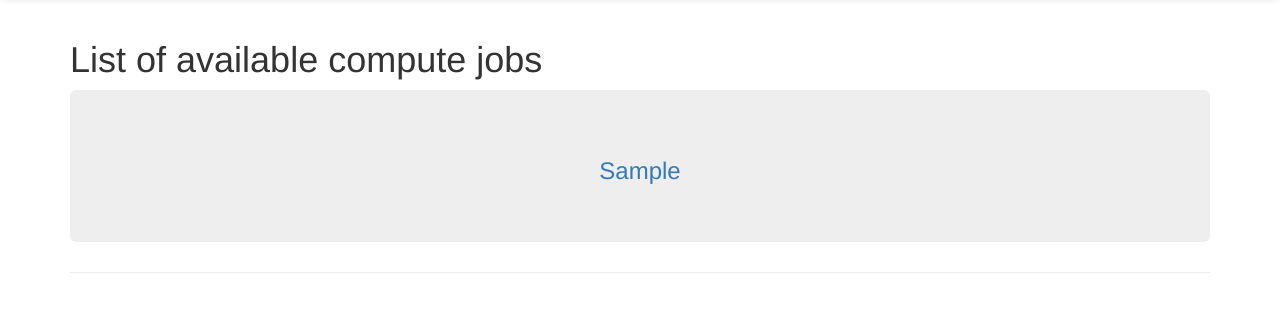
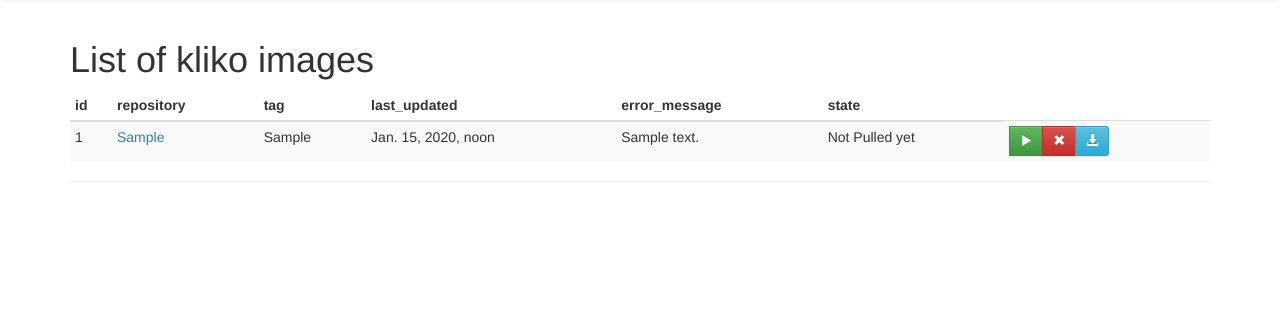
Before and after one commit to ratt-ru/rodrigues, a Django app: page /scheduler/images/ in a window 1280 px wide. Shown: the part 52-364 px from the top of the page. Run offline with Django 3.2, Linux system fonts and the light colour scheme; a user stored in the database is signed in; tables that the repository leaves empty hold one stand-in row (values such as "Sample post"); parts of the project's set-up code (start-up, migrations or seed data) failed here and were passed over; some libraries are stand-ins or nearby versions.

Commit message:
add option to download iamges for admin

```diff
--- a/scheduler/models.py
+++ b/scheduler/models.py
@@ -27,11 +27,11 @@ class KlikoImage(Model):
     VALID = 'V'       # image is a valid kliko container and ready to use
 
     STATE_TYPES = (
-        (NOT_PULLED, 'NOT_PULLED'),
-        (PULLING, 'PULLING'),
-        (PULLED, 'PULLED'),
-        (INVALID, 'INVALID'),
-        (VALID, 'VALID'),
+        (NOT_PULLED, 'Not Pulled yet'),
+        (PULLING, 'Pulling'),
+        (PULLED, 'Pulled'),
+        (INVALID, 'Invalid'),
+        (VALID, 'Valid'),
     )
     state = CharField(choices=STATE_TYPES, max_length=1, default=NOT_PULLED)
 
--- a/scheduler/tasks.py
+++ b/scheduler/tasks.py
@@ -6,6 +6,7 @@ from celery import shared_task
 from pytz import timezone
 import docker
 import json
+from json.decoder import JSONDecodeError
 from django.conf import settings
 from django.core.mail import send_mail
 import requests.exceptions
@@ -133,16 +134,21 @@ def pull_image(kliko_image_id):
     errors = ""
 
     for line in client.pull(kliko_image.repository, kliko_image.tag, stream=True):
-        line = json.loads(line.decode('utf-8'))
-        if 'error' in line:
-            errors += line['error']
-            logging.error(line['error'])
-        elif 'status' in line:
-            logging.info(line['status'])
+        try:
+            line = json.loads(line.decode('utf-8'))
+        except JSONDecodeError as e:
+            errors = "cant parse docker output: " + str(e)
         else:
-            raise Exception('unknown return code')
+            if 'error' in line:
+                errors += line['error']
+                logging.error(line['error'])
+            elif 'status' in line:
+                logging.info(line['status'])
+            else:
+                errors = 'unknown return code in docker client response: ' + str(line)
 
     if errors:
+        logging.error(errors)
         kliko_image.state = kliko_image.NOT_PULLED
         kliko_image.error_message = errors
     else:
--- a/scheduler/urls.py
+++ b/scheduler/urls.py
@@ -1,7 +1,14 @@
 from django.conf.urls import patterns, url
-from .views import (schedule_image, ImageList, JobDelete, reschedule_image,  JobList)
+from .views import (schedule_image, ImageList, ImageDelete, ImagePull,
+                    JobDelete, ImageCreate, reschedule_image,  JobList)
 
-images_list_url = url(r'^images/$', ImageList.as_view(), name='container_list')
+image_list_url = url(r'^images/$', ImageList.as_view(), name='image_list')
+
+image_create_url = url(r'^image/create/$', ImageCreate.as_view(), name='image_create')
+
+image_delete_url = url(r'^image/delete/(?P<pk>\d+)/$', ImageDelete.as_view(), name='image_delete')
+
+image_pull_url = url(r'^image/pull/(?P<pk>\d+)/$', ImagePull.as_view(), name='image_pull')
 
 job_create_url = url(r'^job/create/(?P<image_id>\d+)/$', schedule_image, name='job_create')
 
@@ -13,7 +20,10 @@ job_list_url = url(r'^$', JobList.as_view(), name='job_list')
 
 
 all_ = (
-    images_list_url,
+    image_list_url,
+    image_create_url,
+    image_delete_url,
+    image_pull_url,
     job_create_url,
     job_delete_url,
     job_reschedule_url,
--- a/scheduler/views.py
+++ b/scheduler/views.py
@@ -12,16 +12,17 @@ from django.conf import settings
 from django.contrib import messages
 from django.core.urlresolvers import reverse_lazy, reverse
 from django.http.response import HttpResponseRedirect
-from django.views.generic import ListView, DeleteView
+from django.views.generic import ListView, DeleteView, CreateView, RedirectView, DetailView
 from django.shortcuts import render
 from django.contrib.auth.decorators import login_required
 from django.forms import CharField
 from django.contrib.auth.mixins import LoginRequiredMixin
-from django.http import Http404
+from .tasks import pull_image
 
 from scheduler.models import Job, KlikoImage
 from scheduler.scheduling import create_job
-
+from django.utils.decorators import method_decorator
+from django.contrib.auth.decorators import permission_required
 
 logger = logging.getLogger(__name__)
 
@@ -30,20 +31,40 @@ class ImageList(LoginRequiredMixin, ListView):
     model = KlikoImage
 
 
+@method_decorator(permission_required('scheduler.create_klikoimage'), name='dispatch')
+class ImageCreate(LoginRequiredMixin, CreateView):
+    model = KlikoImage
+    fields = ['repository', 'tag']
+    success_url = reverse_lazy('image_list')
+
+
+@method_decorator(permission_required('scheduler.delete_klikoimage'), name='dispatch')
+class ImageDelete(LoginRequiredMixin, DeleteView):
+    model = KlikoImage
+    success_url = reverse_lazy('image_list')
+
+
+@method_decorator(permission_required('scheduler.change_klikoimage'), name='dispatch')
+class ImagePull(LoginRequiredMixin, DeleteView):
+    model = KlikoImage
+    success_url = reverse_lazy('image_list')
+    template_name_suffix = '_pull'
+
+    def delete(self, request, *args, **kwargs):
+        self.object = self.get_object()
+        success_url = self.get_success_url()
+        pull_image.delay(kliko_image_id=self.object.id)
+        return HttpResponseRedirect(success_url)
+
+
 class JobList(ListView):
     model = Job
 
 
+@method_decorator(permission_required('scheduler.change_job'), name='dispatch')
 class JobDelete(LoginRequiredMixin, DeleteView):
     model = Job
     success_url = reverse_lazy('job_list')
-
-    def get_object(self, queryset=None):
-        """ Hook to ensure object is owned by request.user. """
-        obj = super(JobDelete, self).get_object()
-        if not obj.owner == self.request.user:
-            raise Http404
-        return obj
 
 
 @login_required
--- a/templates/base.html
+++ b/templates/base.html
@@ -16,7 +16,7 @@
         <a class="navbar-brand" href="">R.O.D.R.I.G.U.E.S.</a>
         <ul class="nav navbar-nav">
             <li><a href="{% url 'job_list' %}">List jobs</a></li>
-            <li><a href="{% url 'container_list' %}">Create job</a></li>
+            <li><a href="{% url 'image_list' %}">Create job</a></li>
 
         </ul>
         <ul class="nav navbar-nav navbar-right">
--- a/templates/scheduler/klikoimage_list.html
+++ b/templates/scheduler/klikoimage_list.html
@@ -5,24 +5,61 @@
 
 {%  block content %}
 
+            <h1>List of kliko images</h1>
+
     {% if object_list %}
-        <h1>List of available compute jobs</h1>
-        <div class="jumbotron">
-            <div class="container center-block text-center">
+
+        <table class="table table-striped table-condensed">
+            <thead>
+            <tr>
+                <th>id</th>
+                <th>repository</th>
+                <th>tag</th>
+                <th>last_updated</th>
+                <th>error_message</th>
+                <th>state</th>
+            </tr>
+            </thead>
+
             {% for object in object_list %}
                 <tr>
-                    <h3><a href="{%  url 'job_create' object.id %}">{{ object.repository }}</a></h3>
+                    <td>{{ object.id }}</td>
+                    <td><a href="{%  url 'job_create' object.id %}">{{ object.repository }}</a></td>
+                    <td>{{ object.tag }}</td>
+                    <td>{{ object.last_updated }}</td>
+                    <td>{{ object.error_message }}</td>
+                    <td>{{ object.get_state_display }}</td>
+
+                    <td>
+                        <div class="btn-group">
+
+                          <form id=pull_form" action="{% url 'image_pull' object.id %}" method="post">
+                                {% csrf_token %}
+                            </form>
+                              <a alt="create job" href="{% url 'job_create' object.id %}" class="btn btn-success btn-sm">
+                                 <span class="glyphicon glyphicon-play"></span></a>
+                                {%  if perms.scheduler.delete_klikoimage %}
+                                 <a href="{% url 'image_delete' object.id %}" class="btn btn-danger btn-sm">
+                                     <span class="glyphicon glyphicon-remove"></span></a>
+                                {% endif %}
+
+                                {%  if perms.scheduler.change_klikoimage %}
+                                 <a href="{% url 'image_pull' object.id %}" class="btn btn-info btn-sm">
+                                     <span class="glyphicon glyphicon-download-alt"></span></a>
+                                {% endif %}
+
+                        </div>
+                    </td>
                 </tr>
-                {% empty %}
-                    <h3>No compute jobs available. The administrator needs to add some in the admin view.</h3>
+
             {% endfor %}
-            </div>
-        </div>
+        </table>
     {%  else %}
+
 
         <div class="jumbotron">
             <div class="container center-block text-center">
-                <h1>no Forms!</h1>
+                <h1>no images yet!</h1>
             </div>
         </div>
     {%  endif %}
--- a/templates/viewer/job_overview.html
+++ b/templates/viewer/job_overview.html
@@ -39,8 +39,7 @@
                                         {% if not object.can_reschedule %}
                                         disabled="disabled"
                                         {% endif %}
-                                >Reschedule</a>
-                                <a href="{% url 'viewer' object.id %}" class="btn btn-info" role="button">Refresh</a>
+                                ><span class="glyphicon glyphicon-refresh"></span> Reschedule</a>
 
                                  <a href="{% url 'job_delete' object.id %}"
                                         class="btn btn-danger"
```
Also changed, not shown: rodrigues/settings/base.py (+10 -0 lines), rodrigues/settings/container.py (+0 -10 lines), rodrigues/settings/development.py (+0 -10 lines), templates/scheduler/klikoimage_confirm_delete.html (added, +18 -0 lines), templates/scheduler/klikoimage_form.html (added, +19 -0 lines), templates/scheduler/klikoimage_pull.html (added, +18 -0 lines).
